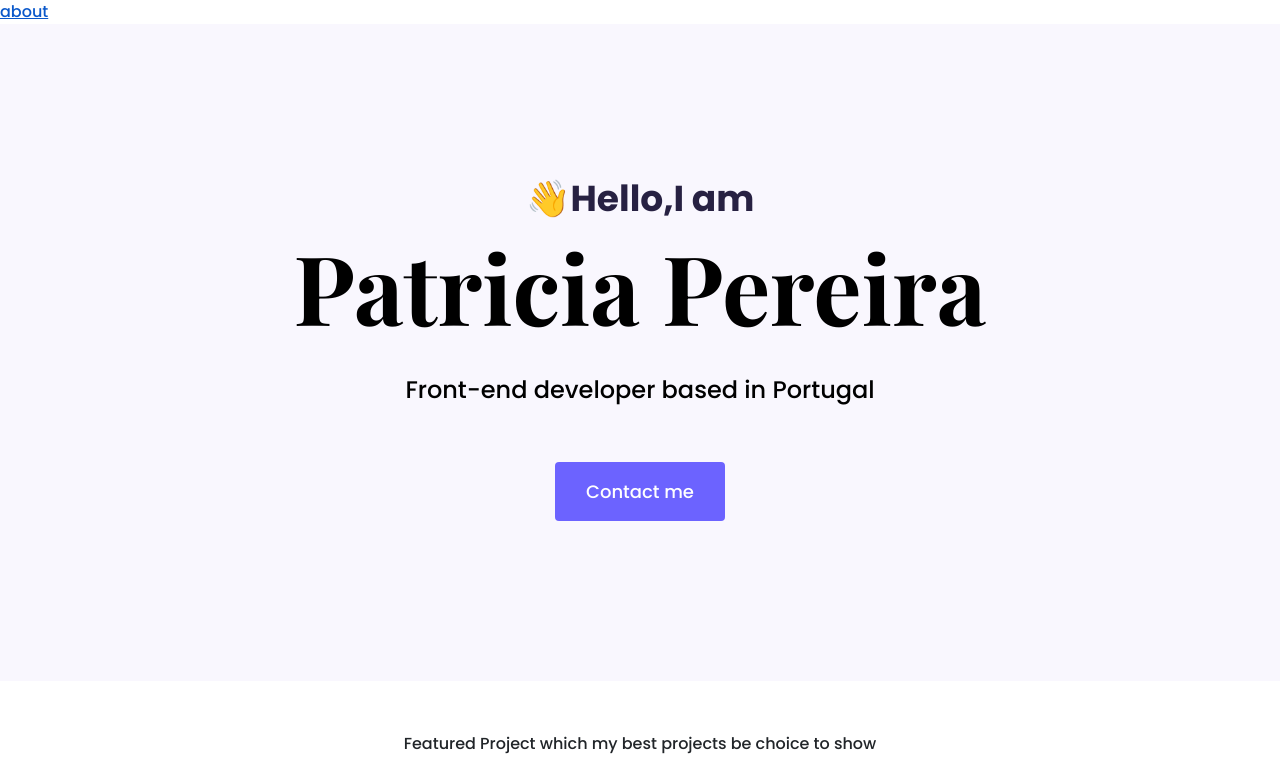
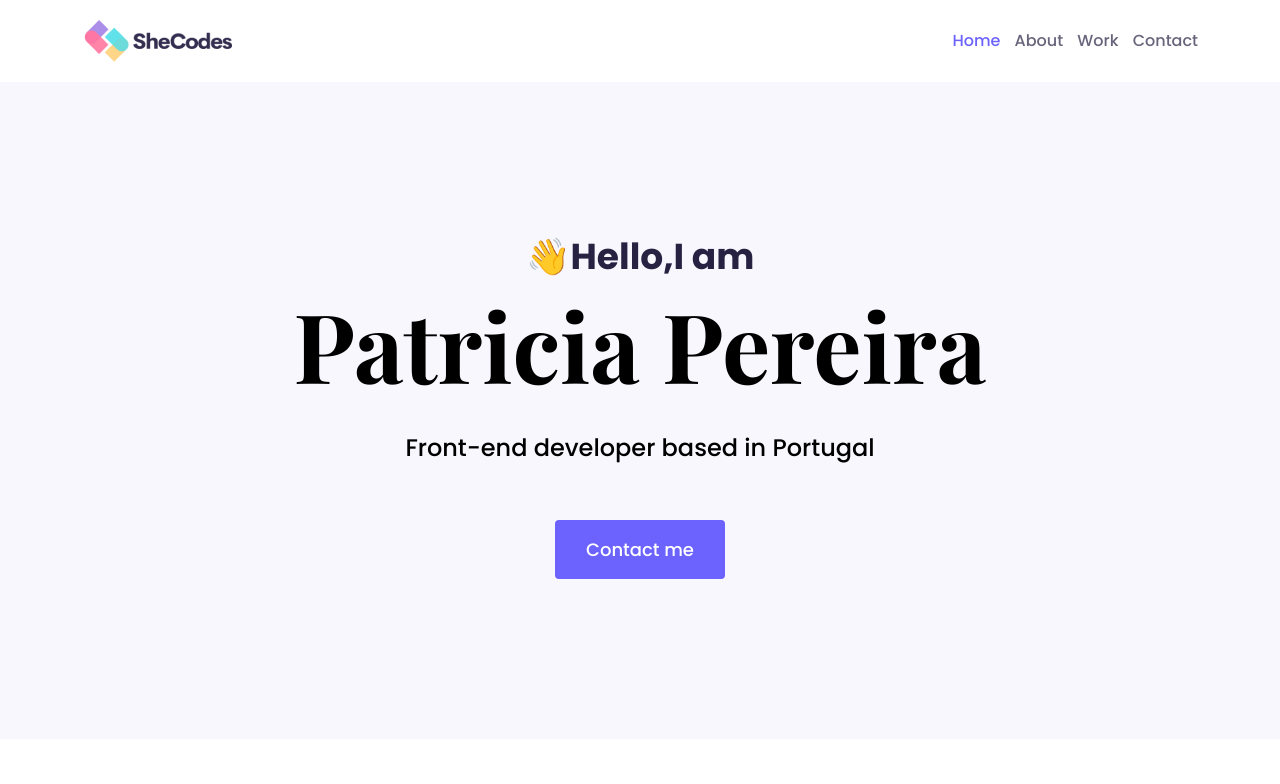
Before and after one commit to linali14/portfolio-project, a plain HTML site: page index.html in a window 1280 px wide. Shown: the top 784 px of the page. Drawn offline with nearby package versions, Linux system fonts and the light colour scheme.

Commit message:
added logo

```diff
--- a/index.html
+++ b/index.html
@@ -28,7 +28,18 @@
     <title>Portfolio</title>
   </head>
   <body>
-    <a href="about.html">about</a>
+    <div class="container">
+      <nav class="d-flex justify-content-between">
+        <img src="images/logo.png" class="logo" alt="" />
+        <ul>
+          <li class="active"><a href="index.html">Home</a></li>
+          <li><a href="about.html">About</a></li>
+          <li><a href="work.html">Work</a></li>
+          <li><a href="contact.html">Contact</a></li>
+        </ul>
+      </nav>
+    </div>
+
     <div class="hero">
       <p>👋Hello,I am</p>
       <h1>Patricia Pereira</h1>
--- a/styles/portfolio.css
+++ b/styles/portfolio.css
@@ -93,6 +93,35 @@ h2 {
   padding: 120px 60px;
 }
 
+.logo {
+  max-width: 150px;
+}
+nav {
+  padding: 20px 0;
+}
+
+nav li {
+  display: inline;
+  list-style: none;
+  line-height: 42px;
+  margin-left: 10px;
+}
+
+nav a {
+  text-decoration: none;
+  color: #272142b2;
+  transition: all 100ms ease-in-out;
+}
+
+nav a:hover,
+nav li.active a {
+  color: var(--branding-color);
+}
+ul {
+  padding: 0;
+  margin: 0;
+}
+
 @media (max-width: 900px) {
   .hero {
     padding: 80px 20px;
```
Also changed, not shown: about.html (+0 -1 lines), images/82059962_3408478479167996_2860312519644282880_n.jpg (added), images/logo.png (added).
